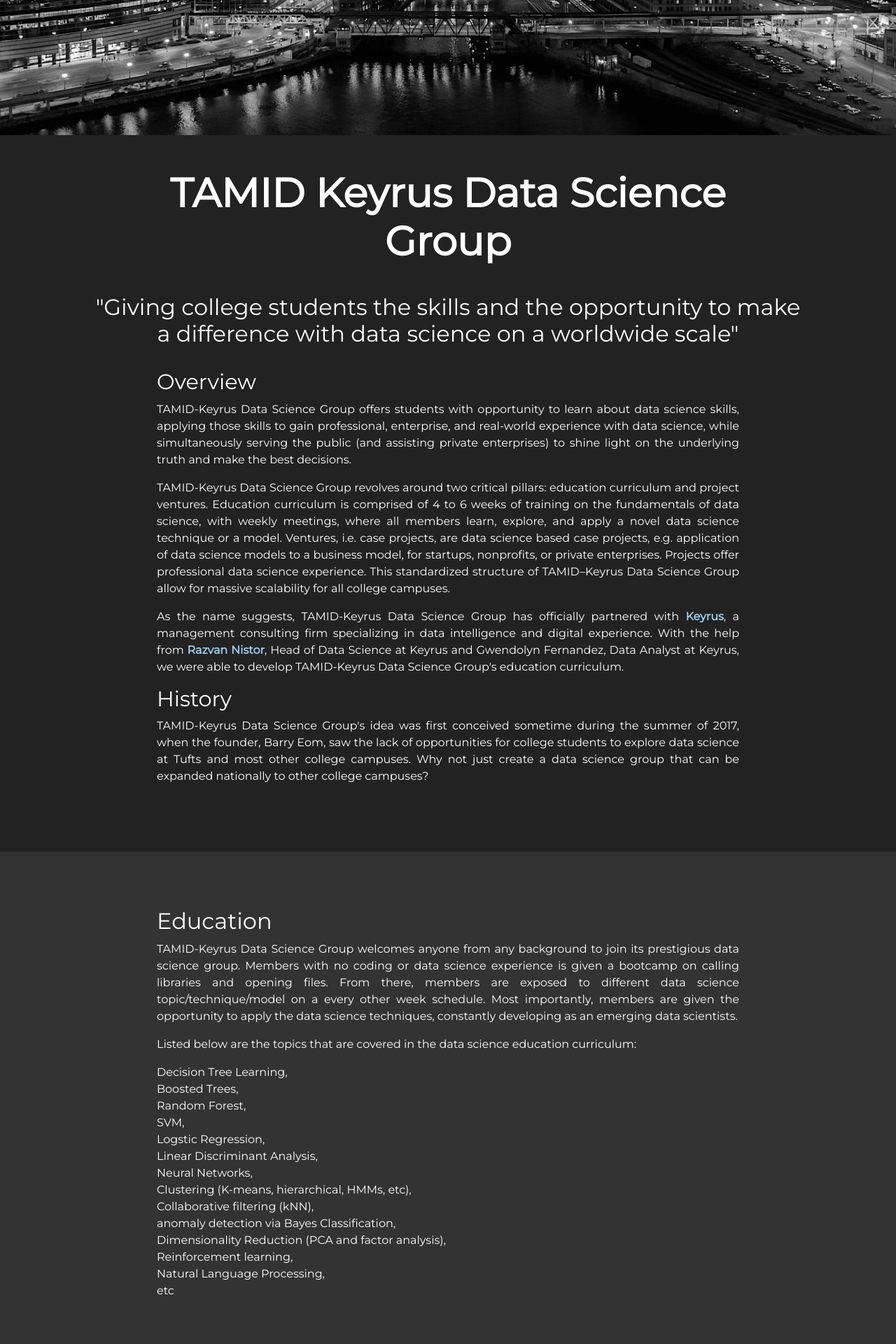
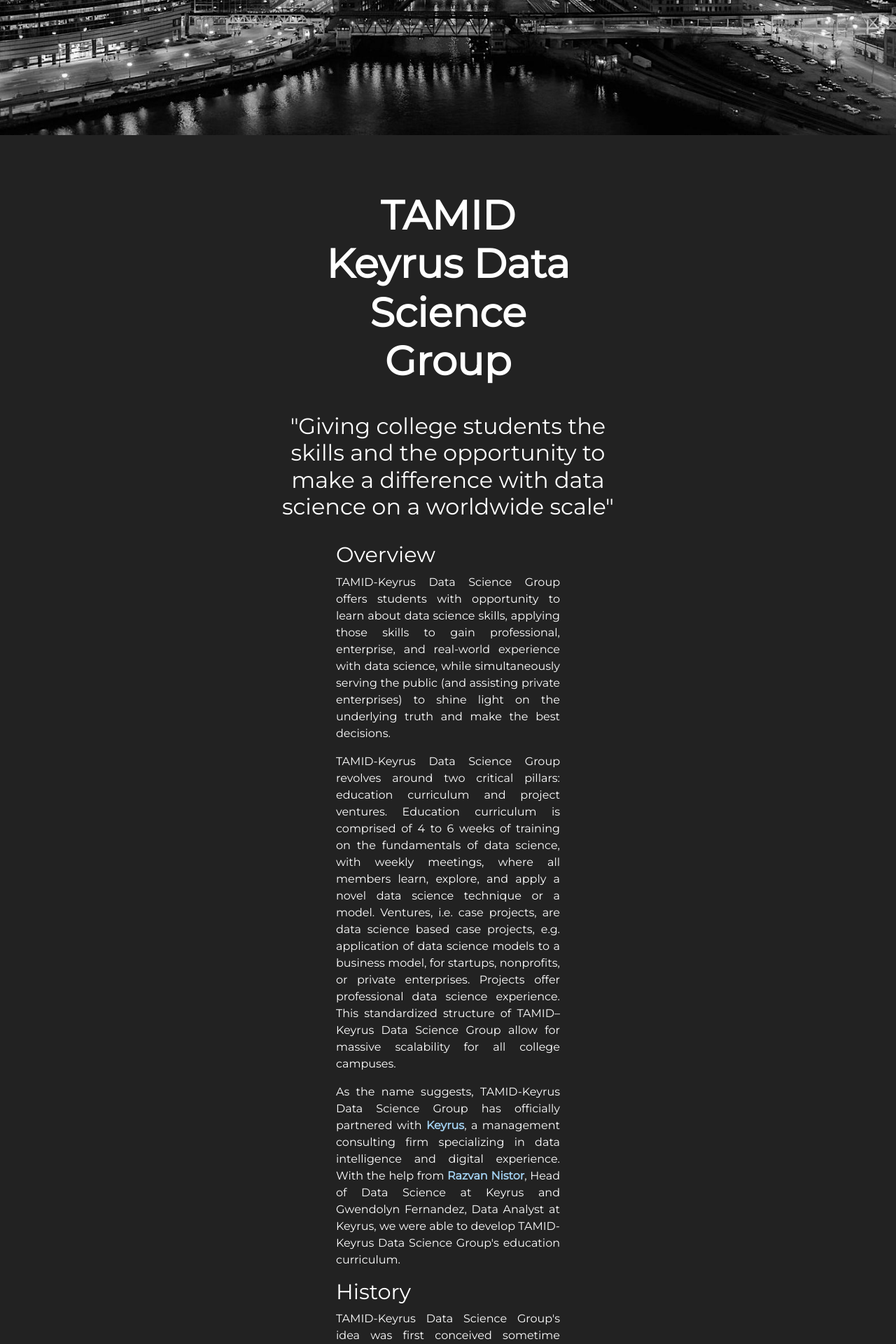
Before and after one commit to barieom/tamidkeyrus, a PHP site: page / in a window 1280 px wide. Shown: the part 528-2448 px from the top of the page at 70% size. Run offline with PHP 8.4, Linux system fonts and the light colour scheme; some libraries are stand-ins or nearby versions.

Commit message:
phone compabible

```diff
--- a/assets/css/main.css
+++ b/assets/css/main.css
@@ -25,7 +25,7 @@ p {
 	.hide-small{display:none}
 	.image-overlay-center {
 		position: absolute;
-	    top: 18%!important;
+	    top: 48%!important;
 	    left: 50%;
 	    transform: translate(-50%, -50%);
 	    width:20em!important;
@@ -48,6 +48,11 @@ p {
 	.intro-head {
 		margin-left:-1em!important;
 		margin-right:-1em!important;
+	}
+	.logo {
+		display: block;
+		height:5.7em!important;
+		width:100%;
 	}
 }
 
@@ -117,9 +122,9 @@ a {
 
 .content {
 	/*margin-top:1em; margin-bottom: 1em;*/
-	padding:3em;
-	padding-right:12em;
-	padding-left:12em;
+	padding:5em;
+	padding-right:28em;
+	padding-left:28em;
 	background-color:#222222;
 }
 
--- a/index.html
+++ b/index.html
@@ -73,7 +73,7 @@
 			</div>
 			<div class="sec">
 				<h5>History</h5>
-				<p>TAMID-Keyrus Data Science Group's idea was first conceived sometime during the summer of 2017, when the founder, Barry Eom, saw the lack of opportunities for college students to explore data science at Tufts and most other college campuses. Why not just create a data science group that can be expanded nationally to other college campuses? </p>
+				<p>TAMID-Keyrus Data Science Group's idea was first conceived sometime during the summer of 2017, we saw the lack of opportunities for college students to explore data science at Tufts and most other college campuses. Why not just create a data science group that can be expanded nationally to other college campuses? </p>
 			</div>
 		</div>
 	</div>
```
